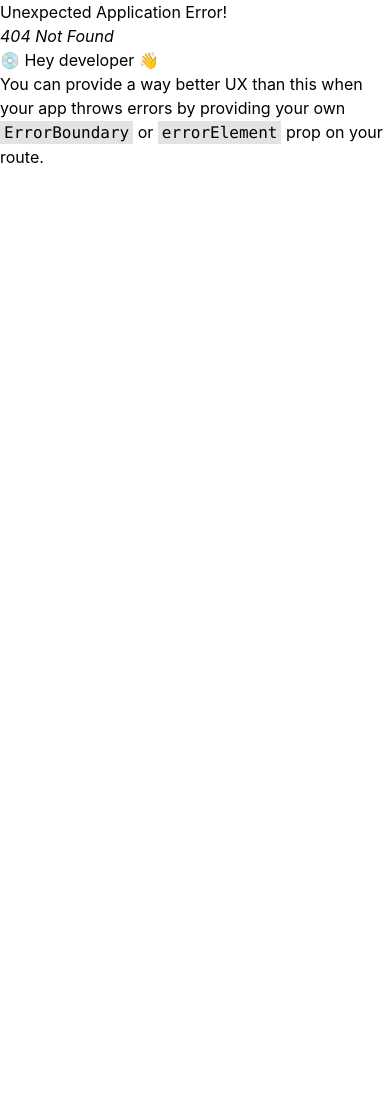
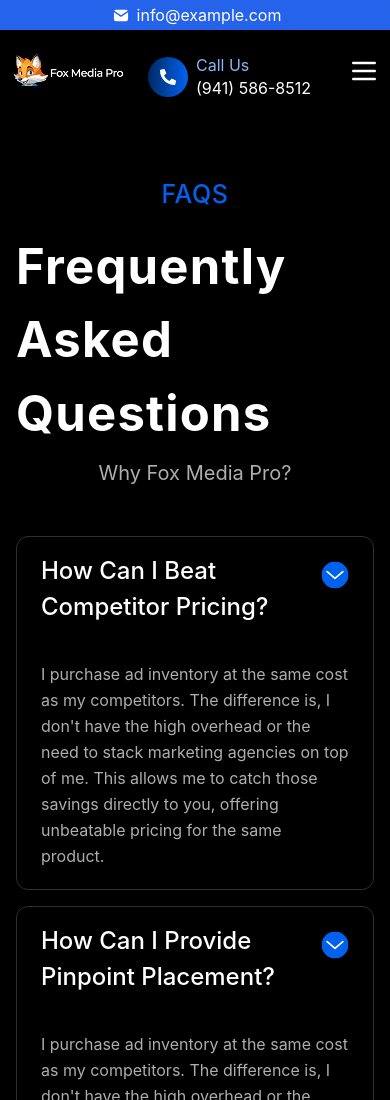
Before and after one commit to mohitnx/mass-inbound, a React (Vite) app: page /faqs in a window 390 px wide. Before the commit this address had no page. Shown: the top 1100 px of the page. Before the commit the page ends 844 px from the top, so only its background shows below. Built offline with nearby package versions, Linux system fonts and the light colour scheme.

Commit message:
Add FAQsPage component with collapsible FAQ items and mobile responsiveness; include new arrow-icon.svg for toggle functionality and update routing to include FAQs page.

```diff
--- /dev/null
+++ b/src/pages/FAQsPage/index.tsx
@@ -0,0 +1,139 @@
+import { useState, useEffect } from "react";
+import { motion, AnimatePresence } from "framer-motion";
+import GetInTouch from "../../components/GetInTouch";
+interface FAQItem {
+    id: string;
+    question: string;
+    answer: string;
+}
+
+const faqs: FAQItem[] = [
+    {
+        id: "1",
+        question: "How Can I Beat Competitor Pricing?",
+        answer: "I purchase ad inventory at the same cost as my competitors. The difference is, I don't have the high overhead or the need to stack marketing agencies on top of me. This allows me to catch those savings directly to you, offering unbeatable pricing for the same product."
+    },
+    {
+        id: "2",
+        question: "How Can I Provide Pinpoint Placement?",
+        answer: "I purchase ad inventory at the same cost as my competitors. The difference is, I don't have the high overhead or the need to stack marketing agencies on top of me. This allows me to catch those savings directly to you, offering unbeatable pricing for the same product."
+    },
+    {
+        id: "3",
+        question: "How Can I Offer More Filters Than Other Companies?",
+        answer: "I purchase ad inventory at the same cost as my competitors. The difference is, I don't have the high overhead or the need to stack marketing agencies on top of me. This allows me to catch those savings directly to you, offering unbeatable pricing for the same product."
+    },
+    {
+        id: "4",
+        question: "Do I Track Activity to Your Website?",
+        answer: "I purchase ad inventory at the same cost as my competitors. The difference is, I don't have the high overhead or the need to stack marketing agencies on top of me. This allows me to catch those savings directly to you, offering unbeatable pricing for the same product."
+    },
+    {
+        id: "5",
+        question: "What Sets My Services Apart?",
+        answer: "I purchase ad inventory at the same cost as my competitors. The difference is, I don't have the high overhead or the need to stack marketing agencies on top of me. This allows me to catch those savings directly to you, offering unbeatable pricing for the same product."
+    },
+    {
+        id: "6",
+        question: "Why Should You Choose Fox Media Pro?",
+        answer: "I purchase ad inventory at the same cost as my competitors. The difference is, I don't have the high overhead or the need to stack marketing agencies on top of me. This allows me to catch those savings directly to you, offering unbeatable pricing for the same product."
+    }
+];
+
+export default function FAQsPage() {
+    const [openFAQs, setOpenFAQs] = useState<Set<string>>(new Set());
+    const [isMobile, setIsMobile] = useState<boolean>(false);
+
+    // Check if screen is mobile and open all FAQs if true
+    useEffect(() => {
+        const checkIfMobile = () => {
+            const mobile = window.innerWidth < 768;
+            setIsMobile(mobile);
+
+            if (mobile) {
+                // Open all FAQs on mobile
+                const allIds = faqs.map(faq => faq.id);
+                setOpenFAQs(new Set(allIds));
+            } else {
+                // Close all FAQs on desktop
+                setOpenFAQs(new Set());
+            }
+        };
+
+        // Initial check
+        checkIfMobile();
+
+        // Add resize listener
+        window.addEventListener('resize', checkIfMobile);
+
+        // Cleanup
+        return () => window.removeEventListener('resize', checkIfMobile);
+    }, []);
+
+    const toggleFAQ = (id: string) => {
+        setOpenFAQs(prev => {
+            const newSet = new Set(prev);
+            if (newSet.has(id)) {
+                newSet.delete(id);
+            } else {
+                newSet.add(id);
+            }
+            return newSet;
+        });
+    };
+
+    const isFAQOpen = (id: string) => openFAQs.has(id);
+
+    return (
+        <>
+        <div className="relative min-h-[105vh] bg-black w-full text-white pb-16">
+            <div className="container mx-auto px-4 max-w-3xl pt-44">
+                <div className="text-center">
+                    <span className="text-[#0061EF] text-[25px] font-medium uppercase tracking-wide">FAQs</span>
+                    <h1 className="text-[49px] font-bold mt-4 mb-2 tracking-wide text-left md:text-center">Frequently Asked Questions</h1>
+                    <p className="text-[20px] text-[#AEAEAE] mb-12">Why Fox Media Pro?</p>
+                </div>
+
+                <div className="space-y-4">
+                    {faqs.map((faq) => (
+                        <motion.div
+                            key={faq.id}
+                            initial={{ opacity: 0, y: 20 }}
+                            animate={{ opacity: 1, y: 0 }}
+                            transition={{ duration: 0.4 }}
+                            className="border border-[#2F2F2F] rounded-xl overflow-hidden"
+                        >
+                            <button
+                                onClick={() => toggleFAQ(faq.id)}
+                                className="w-full px-6 py-4 flex justify-between items-start text-left font-medium focus:outline-none"
+                            >
+                                <span className="text-[24px] w-[90%] md:w-full">{faq.question}</span>
+                                <div className={`text-[#0061EF] mt-2 transition-transform duration-300 ${isFAQOpen(faq.id) ? 'rotate-180' : ''}`}>
+                                    <img src="/icons/arrow-icon.svg" className="w-7 h-7" alt="Arrow" />
+                                </div>
+                            </button>
+                            <AnimatePresence>
+                                {isFAQOpen(faq.id) && (
+                                    <motion.div
+                                        initial={{ height: 0, opacity: 0 }}
+                                        animate={{ height: "auto", opacity: 1 }}
+                                        exit={{ height: 0, opacity: 0 }}
+                                        transition={{ duration: 0.3 }}
+                                        className="overflow-hidden"
+                                    >
+                                        <div className="px-6 py-5 text-[#AEAEAE] text-[16px] leading-relaxed">
+                                            {faq.answer}
+                                        </div>
+                                    </motion.div>
+                                )}
+                            </AnimatePresence>
+                        </motion.div>
+                    ))}
+                </div>
+            </div>
+        </div>
+
+        <GetInTouch />
+        </>
+    );
+}
--- a/src/routes/index.tsx
+++ b/src/routes/index.tsx
@@ -7,6 +7,7 @@ import { AboutUs } from "../pages/AboutUsPage";
 import { ContactPage } from "../pages/ContactPage";
 import BlogsPage from "../pages/BlogsPage";
 import BlogDetailPage from "../pages/BlogDetailPage";
+import FAQsPage from "../pages/FAQsPage";
 
 export const router = createBrowserRouter([
   {
@@ -34,6 +35,10 @@ export const router = createBrowserRouter([
         element: <BlogDetailPage />,
       },
       {
+        path: "/faqs",
+        element: <FAQsPage />,
+      },
+      {
         path: "/contact",
         element: <ContactPage />,
       },
```
Also changed, not shown: public/icons/arrow-icon.svg (added).
